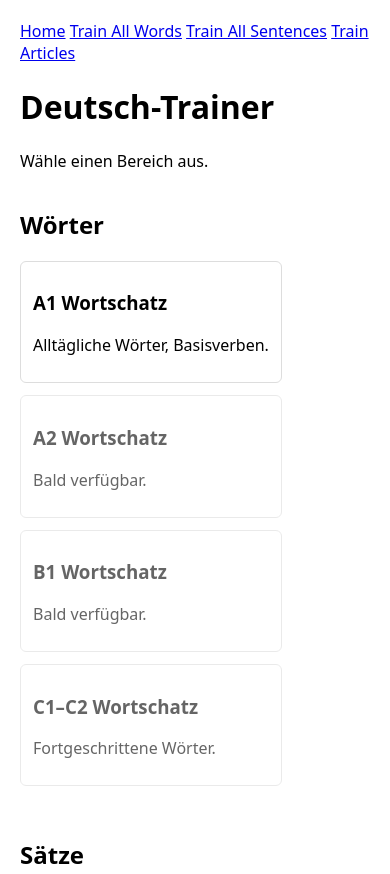
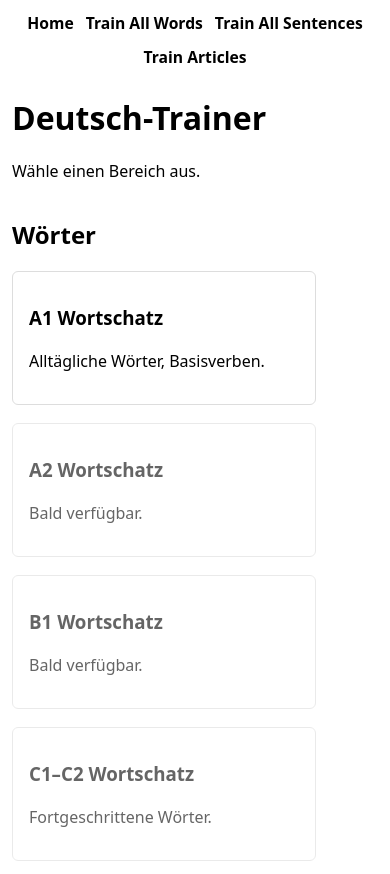
Before and after one commit to AlekseiDudchenko/de-trainer, a website with bundled scripts: page public/index.html in a window 390 px wide. Shown: the top 874 px of the page. Built offline with nearby package versions, Linux system fonts and the light colour scheme.

Commit message:
Rename gapt to grammar

```diff
--- a/public/style.css
+++ b/public/style.css
@@ -4,7 +4,23 @@ body {
 }
 
 header {
-    margin-bottom: 20px;
+    display: flex;
+    justify-content: center;
+    align-items: center;
+    gap: 18px;
+    flex-wrap: wrap;
+    margin-bottom: 28px;
+}
+
+header a {
+    text-decoration: none;
+    color: inherit;
+    font-weight: 600;
+    font-size: 1.05rem;
+}
+
+header a:hover {
+    text-decoration: underline;
 }
 
 .home {
@@ -25,10 +41,25 @@ header {
 
 .card {
     border: 1px solid #ddd;
-    border-radius: 6px;
-    padding: 14px 16px;
-    margin-bottom: 12px;
+    border-radius: 16px;
+    padding: 22px 24px;
+    margin-bottom: 18px;
     background: #fff;
+    max-width: 420px;
+    width: 100%;
+    margin-left: auto;
+    margin-right: auto;
+    box-shadow: 0 18px 32px rgba(15, 23, 42, 0.12);
+}
+
+.card h2 {
+    font-size: 1.65rem;
+    margin-bottom: 14px;
+}
+
+.card p {
+    font-size: 1.15rem;
+    line-height: 1.6;
 }
 
 .card.small {
@@ -43,6 +74,24 @@ header {
 
 .card-link:hover .card {
     background: #f6f6f6;
+}
+
+.home .card {
+    max-width: none;
+    box-shadow: none;
+    border-radius: 6px;
+    padding: 14px 16px;
+    margin-left: 0;
+    margin-right: 0;
+}
+
+.home .card h2 {
+    font-size: 1.3rem;
+    margin-bottom: 10px;
+}
+
+.home .card p {
+    font-size: 1rem;
 }
 
 .muted {
@@ -75,9 +124,53 @@ header {
     background: #f7c5c5;
 }
 
-/* на узких экранах в один столбец */
+#gapInput,
+#checkGap,
+#nextGapBtn {
+    width: 100%;
+    box-sizing: border-box;
+    font-size: 1.15rem;
+    padding: 12px 14px;
+    margin-top: 12px;
+    border-radius: 12px;
+}
+
+#checkGap,
+#nextGapBtn {
+    font-weight: 600;
+}
+
+#gapResult {
+    margin-top: 16px;
+}
+
+/* �� 㧪�� ��࠭�� � ���� �⮫��� */
 @media (max-width: 800px) {
     .columns {
         flex-direction: column;
     }
 }
+
+@media (max-width: 480px) {
+    body {
+        margin: 12px;
+    }
+
+    header {
+        gap: 12px;
+    }
+
+    header a {
+        font-size: 0.98rem;
+    }
+
+    .card {
+        max-width: 100%;
+        padding: 20px 22px;
+        border-radius: 18px;
+    }
+
+    .card p {
+        font-size: 1.05rem;
+    }
+}
--- a/src/client/pages/gaps.ts
+++ b/src/client/pages/gaps.ts
@@ -3,6 +3,7 @@ import { Gap } from "../types";
 const app = document.getElementById("app") as HTMLElement;
 
 export async function showGaps(): Promise<void> {
+  console.log("pages/gaps.ts: showGaps called");
   const task = await loadGap();
   renderGap(task);
 
--- a/src/client/pages/home.ts
+++ b/src/client/pages/home.ts
@@ -80,16 +80,16 @@ export function showHome() {
         <!-- Spalte 3: Artikel / Grammatik -->
         <div class="col">
           <h2>Artikel & Grammatik</h2>
-          <a class="card-link" href="/gaps">
+          <a class="card-link" href="/grammar/b1/relativpronomen-gap">
+            <div class="card small">
+              <h3>Artikel im Relativsatz</h3>
+              <p>Lücke mit der/die/das/den ... füllen</p>
+            </div>
+          </a>
+          <a class="card-link" href="/grammar/artikel">
             <div class="card small">
               <h3>Artikel einsetzen</h3>
-              <p>der / die / das / den ...</p>
-            </div>
-          </a>
-          <a class="card-link" href="/grammar-nominativ">
-            <div class="card small muted">
-              <h3>Nominativ (Subjekt)</h3>
-              <p>Erklärung + Beispiele.</p>
+              <p>der / die / das auswählen</p>
             </div>
           </a>
           <a class="card-link" href="/grammar-passiv">
--- a/src/client/router.ts
+++ b/src/client/router.ts
@@ -4,6 +4,7 @@ import { showSentences } from "./pages/sentences.js";
 import { showGaps } from "./pages/gaps.js";
 import { showTodo } from "./pages/todo.js";
 import { Level } from "./types.js";
+import e from "express";
 
 function matchPath(re: RegExp): RegExpMatchArray | null {
   return location.pathname.match(re);
@@ -44,7 +45,7 @@ export function handleRoute() {
   // Sentences
   if (p === "/sentences") return showSentences("all");
   const mSent = matchPath(/^\/sentences\/([a-z0-9]+)$/i);
-  if (!mSent || !mSent[1]) {
+  if (mSent && !mSent[1]) {
     return showSentences("all");
   }
 
@@ -52,9 +53,14 @@ export function handleRoute() {
   if (raw && ["A1","A2","B1","B2","C1","C2"].includes(raw)) {
     return showSentences(raw as Level);
   }
+ else if (raw) {
+    return showTodo(`Sätze – Niveau ${raw} (nicht unterstützt)`);
+  }
 
-  // Gaps
-  if (p === "/gaps") return showGaps();
+  // Grammar
+  if (p === "/grammar/b1/relativpronomen-gap") return showGaps();
+
+  if (p === "/grammar/artikel") return showTodo("Grammatik – Artikel einsetzen");
 
   // Grammar placeholders
   const mGram = matchPath(/^\/grammar-(.+)$/i);
```
